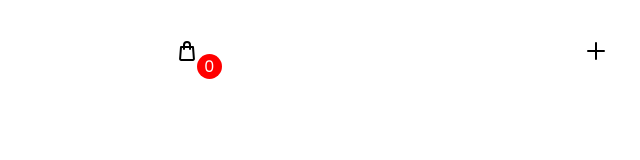
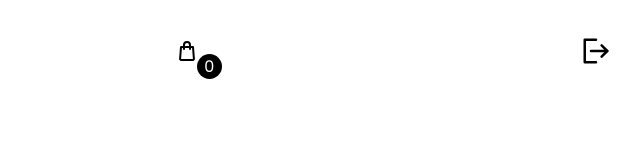
Before and after one commit to mohamedkbx/Fresh-Cart, a website built with webpack: page template.html in a window 1280 px wide. Shown: the full height of the page, 479-1119 px from the left. Built offline with nearby package versions, Linux system fonts and the light colour scheme; sample sign-in values are in the browser's storage.

Commit message:
feat: logout functionality

```diff
--- a/sass/base/_base.scss
+++ b/sass/base/_base.scss
@@ -35,8 +35,11 @@ header {
   position: relative;
   cursor: pointer;
 }
+.logout__icon {
+  cursor: pointer;
+}
 .cart__icon span {
-  background-color: red;
+  background-color: #000;
   color: white;
   position: absolute;
   top: 50%;
--- a/scripts/index.js
+++ b/scripts/index.js
@@ -49,6 +49,16 @@ function loadTemplate() {
         if (contentTap && temporaryContent) {
           contentTap.innerHTML = temporaryContent.innerHTML;
           temporaryContent.innerHTML = null;
+          // Select the logout icon element
+          const logoutIcon = document.querySelector(".logout__icon");
+          // Add event listener for logout action
+          logoutIcon.addEventListener("click", () => {
+            // Remove the token from localStorage
+            localStorage.removeItem("token");
+
+            // Redirect the user to the login page
+            window.location.href = "/login.html"; // Change this path if necessary
+          });
         }
         cart();
         initApp();
--- a/scripts/login.js
+++ b/scripts/login.js
@@ -23,7 +23,7 @@ submitBtn.addEventListener("click", () => {
       // Redirect to index.html after a delay to allow the modal to show
       setTimeout(() => {
         window.location.href = "/index.html"; // Change path if necessary
-      }, 300); // Delay of .5 second to show the modal before redirecting
+      }, 200); // Delay of .2 second to show the modal before redirecting
     })
     .catch((error) => {
       console.error("Login failed:", error.response.data.error);
--- a/template.html
+++ b/template.html
@@ -34,20 +34,33 @@
         <!-- Logout SVG Icon -->
         <div class="logout__icon">
           <svg
-            class="w-6 h-6 text-gray-800 dark:text-white"
-            aria-hidden="true"
+            width="30px"
+            height="30px"
+            viewBox="0 0 48 48"
+            fill="none"
             xmlns="http://www.w3.org/2000/svg"
-            width="24"
-            height="24"
-            fill="none"
-            viewBox="0 0 24 24"
           >
+            <rect width="48" height="48" fill="white" fill-opacity="0.01" />
             <path
-              stroke="currentColor"
+              d="M23.9917 6L6 6L6 42H24"
+              stroke="#000000"
+              stroke-width="4"
               stroke-linecap="round"
               stroke-linejoin="round"
-              stroke-width="2"
-              d="M12 4v16m8-8H4"
+            />
+            <path
+              d="M33 33L42 24L33 15"
+              stroke="#000000"
+              stroke-width="4"
+              stroke-linecap="round"
+              stroke-linejoin="round"
+            />
+            <path
+              d="M16 23.9917H42"
+              stroke="#000000"
+              stroke-width="4"
+              stroke-linecap="round"
+              stroke-linejoin="round"
             />
           </svg>
         </div>
```
Also changed, not shown: style.css (deleted).
